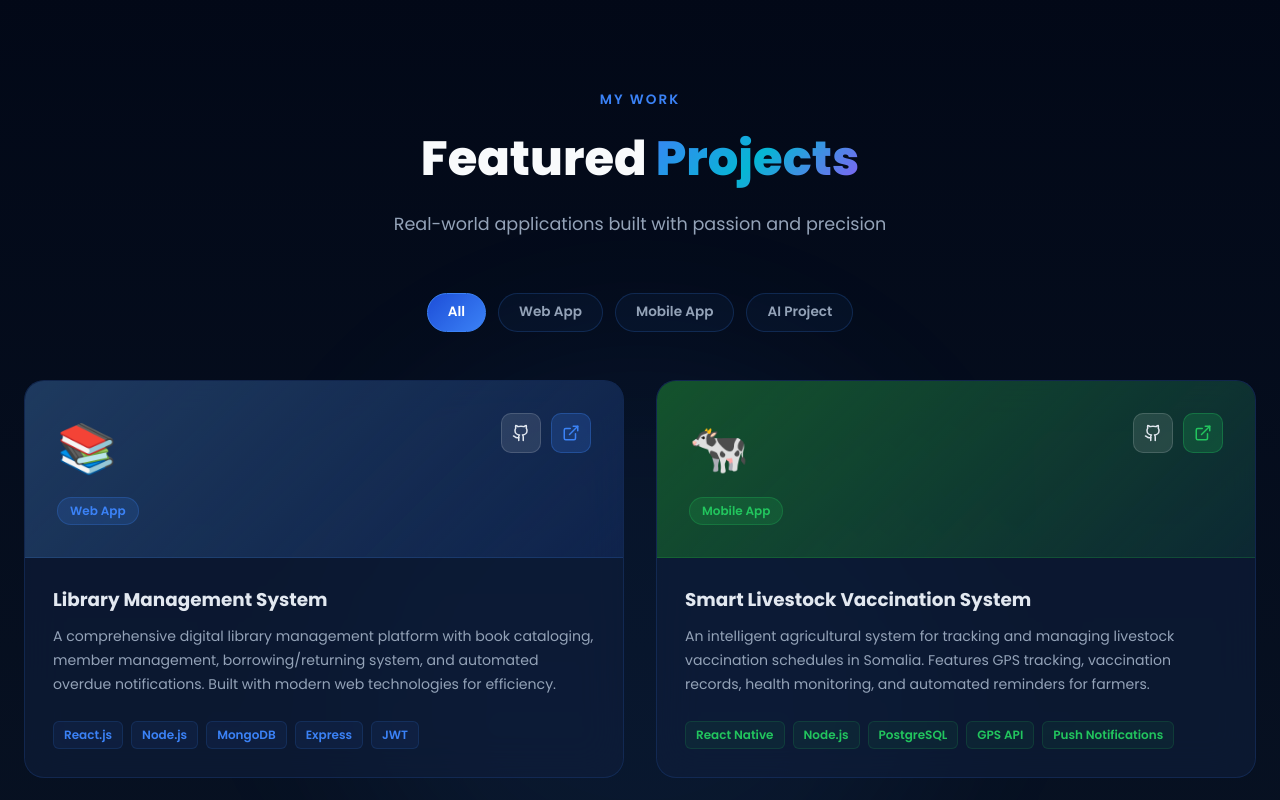
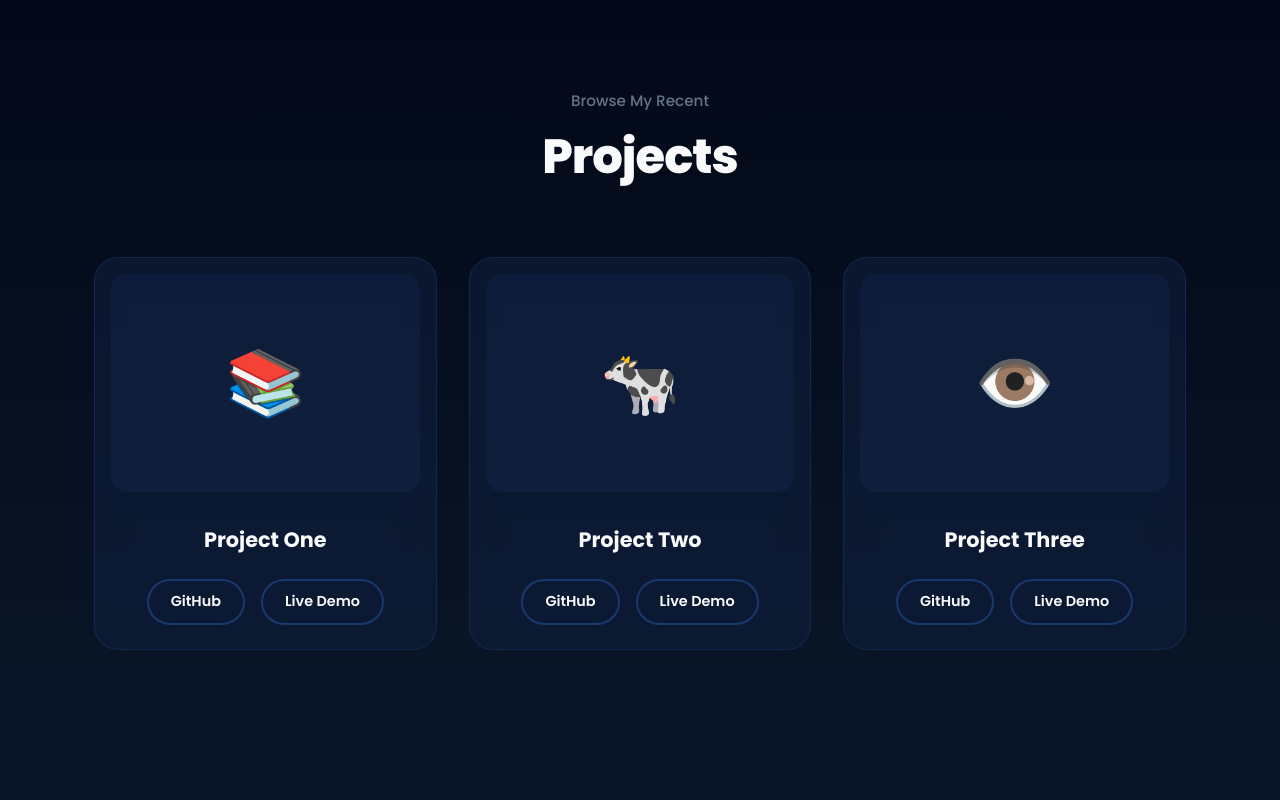
Before and after one commit to cabdinaafacmaxamedrashiid2/cabdi-naafac, a Next.js app: page / in a window 1280 px wide. Shown: the part 2020-2820 px from the top of the page. Built offline with nearby package versions, Linux system fonts and the light colour scheme.

Commit message:
redesign projects section to match requested 3-column layout

```diff
--- a/components/Projects.tsx
+++ b/components/Projects.tsx
@@ -1,6 +1,5 @@
 "use client";
 import { useEffect, useRef, useState } from "react";
-import { ExternalLink } from "lucide-react";
 
 const GithubIcon = ({ size = 20 }: { size?: number }) => (
   <svg
@@ -20,62 +19,28 @@ const GithubIcon = ({ size = 20 }: { size?: number }) => (
 
 const projects = [
   {
-    title: "Library Management System",
-    desc: "A comprehensive digital library management platform with book cataloging, member management, borrowing/returning system, and automated overdue notifications. Built with modern web technologies for efficiency.",
-    tech: ["React.js", "Node.js", "MongoDB", "Express", "JWT"],
-    icon: "📚",
-    color: "#3b82f6",
-    gradient: "linear-gradient(135deg, #1e3a5f, #2563eb20)",
+    title: "Project One",
+    image: "/project1.jpg",
     github: "https://github.com",
     demo: "#",
-    category: "Web App",
   },
   {
-    title: "Smart Livestock Vaccination System",
-    desc: "An intelligent agricultural system for tracking and managing livestock vaccination schedules in Somalia. Features GPS tracking, vaccination records, health monitoring, and automated reminders for farmers.",
-    tech: ["React Native", "Node.js", "PostgreSQL", "GPS API", "Push Notifications"],
-    icon: "🐄",
-    color: "#22c55e",
-    gradient: "linear-gradient(135deg, #14532d, #16a34a20)",
+    title: "Project Two",
+    image: "/project2.jpg",
     github: "https://github.com",
     demo: "#",
-    category: "Mobile App",
   },
   {
-    title: "Face Recognition Attendance",
-    desc: "An AI-powered attendance management system using facial recognition technology. Automatically marks attendance, prevents proxy attendance, and generates detailed analytics reports.",
-    tech: ["Python", "OpenCV", "React", "Node.js", "TensorFlow", "MongoDB"],
-    icon: "👁️",
-    color: "#8b5cf6",
-    gradient: "linear-gradient(135deg, #3b1f6e, #7c3aed20)",
+    title: "Project Three",
+    image: "/project3.jpg",
     github: "https://github.com",
     demo: "#",
-    category: "AI Project",
-  },
-  {
-    title: "Coffee Shop Application",
-    desc: "A premium mobile application for ordering specialty coffee and beverages. Features real-time order tracking, custom menu builders, digital wallet payments, and loyalty points tracking.",
-    tech: ["React Native", "Node.js", "Express", "MongoDB", "Redux Toolkit"],
-    icon: "☕",
-    color: "#d97706",
-    gradient: "linear-gradient(135deg, #78350f, #d9770620)",
-    github: "https://github.com",
-    demo: "#",
-    category: "Mobile App",
   },
 ];
 
 export default function Projects() {
   const [isVisible, setIsVisible] = useState(false);
-  const [activeFilter, setActiveFilter] = useState("All");
   const ref = useRef<HTMLDivElement>(null);
-
-  const filters = ["All", "Web App", "Mobile App", "AI Project"];
-
-  const filtered =
-    activeFilter === "All"
-      ? projects
-      : projects.filter((p) => p.category === activeFilter);
 
   useEffect(() => {
     const observer = new IntersectionObserver(
@@ -95,233 +60,171 @@ export default function Projects() {
         padding: "100px 0",
         background: "linear-gradient(180deg, #020817, #0a1628)",
         position: "relative",
-        overflow: "hidden",
       }}
     >
       <div
-        className="glow-orb"
-        style={{
-          width: 600,
-          height: 600,
-          background: "rgba(59,130,246,0.06)",
-          top: "50%",
-          left: "50%",
-          transform: "translate(-50%, -50%)",
-        }}
-      />
-
-      <div
         ref={ref}
-        style={{ maxWidth: "1280px", margin: "0 auto", padding: "0 1.5rem", position: "relative", zIndex: 1 }}
+        style={{ maxWidth: "1140px", margin: "0 auto", padding: "0 1.5rem" }}
       >
-        <p
+        {/* Title */}
+        <div
           style={{
             textAlign: "center",
-            color: "#3b82f6",
-            fontWeight: 600,
-            letterSpacing: "0.15em",
-            textTransform: "uppercase",
-            fontSize: "0.85rem",
-            marginBottom: "0.75rem",
+            marginBottom: "4rem",
+            opacity: isVisible ? 1 : 0,
+            transform: isVisible ? "translateY(0)" : "translateY(30px)",
+            transition: "all 0.6s ease",
           }}
         >
-          My Work
-        </p>
-        <h2 className="section-title">
-          Featured <span className="gradient-text">Projects</span>
-        </h2>
-        <p className="section-subtitle">
-          Real-world applications built with passion and precision
-        </p>
-
-        {/* Filter Buttons */}
-        <div
-          style={{
-            display: "flex",
-            justifyContent: "center",
-            gap: "0.75rem",
-            marginBottom: "3rem",
-            flexWrap: "wrap",
-          }}
-        >
-          {filters.map((filter) => (
-            <button
-              key={filter}
-              onClick={() => setActiveFilter(filter)}
-              style={{
-                padding: "8px 20px",
-                borderRadius: "50px",
-                border: `1px solid ${activeFilter === filter ? "#3b82f6" : "rgba(59,130,246,0.2)"}`,
-                background:
-                  activeFilter === filter
-                    ? "linear-gradient(135deg, #1d4ed8, #3b82f6)"
-                    : "rgba(59,130,246,0.05)",
-                color: activeFilter === filter ? "white" : "#94a3b8",
-                fontSize: "0.85rem",
-                fontWeight: 600,
-                cursor: "pointer",
-                transition: "all 0.3s",
-                fontFamily: "Poppins, sans-serif",
-              }}
-            >
-              {filter}
-            </button>
-          ))}
+          <p
+            style={{
+              color: "#64748b",
+              fontWeight: 500,
+              fontSize: "0.95rem",
+              marginBottom: "0.5rem",
+            }}
+          >
+            Browse My Recent
+          </p>
+          <h2
+            style={{
+              fontSize: "3rem",
+              fontWeight: 800,
+              color: "#f8fafc",
+              letterSpacing: "-0.02em",
+            }}
+          >
+            Projects
+          </h2>
         </div>
 
+        {/* Projects Grid */}
         <div
           style={{
             display: "grid",
-            gridTemplateColumns: "repeat(2, 1fr)",
+            gridTemplateColumns: "repeat(3, 1fr)",
             gap: "2rem",
+            opacity: isVisible ? 1 : 0,
+            transform: isVisible ? "translateY(0)" : "translateY(40px)",
+            transition: "all 0.8s ease 0.2s",
           }}
           className="projects-grid"
         >
-          {filtered.map((project, i) => (
+          {projects.map((project, i) => (
             <div
               key={project.title}
               className="glass-card"
               style={{
-                borderRadius: "20px",
+                borderRadius: "24px",
                 overflow: "hidden",
-                transition: "all 0.4s ease",
-                opacity: isVisible ? 1 : 0,
-                transform: isVisible ? "translateY(0)" : "translateY(40px)",
-                transitionDelay: `${i * 0.12}s`,
+                border: "1px solid rgba(59, 130, 246, 0.15)",
+                textAlign: "center",
+                transition: "all 0.3s ease",
               }}
               onMouseEnter={(e) => {
-                (e.currentTarget as HTMLElement).style.transform = "translateY(-8px)";
-                (e.currentTarget as HTMLElement).style.boxShadow = `0 25px 60px ${project.color}25`;
-                (e.currentTarget as HTMLElement).style.borderColor = `${project.color}40`;
+                e.currentTarget.style.transform = "translateY(-8px)";
+                e.currentTarget.style.boxShadow = "0 20px 40px rgba(0,0,0,0.3)";
               }}
               onMouseLeave={(e) => {
-                (e.currentTarget as HTMLElement).style.transform = "translateY(0)";
-                (e.currentTarget as HTMLElement).style.boxShadow = "none";
-                (e.currentTarget as HTMLElement).style.borderColor = "rgba(59,130,246,0.15)";
+                e.currentTarget.style.transform = "translateY(0)";
+                e.currentTarget.style.boxShadow = "none";
               }}
             >
-              {/* Project Header */}
+              {/* Project Image */}
               <div
                 style={{
-                  background: project.gradient,
-                  padding: "2rem",
-                  borderBottom: `1px solid ${project.color}25`,
-                  display: "flex",
-                  justifyContent: "space-between",
-                  alignItems: "flex-start",
+                  width: "100%",
+                  height: "250px",
+                  overflow: "hidden",
+                  borderRadius: "16px",
+                  margin: "0",
+                  padding: "1rem",
                 }}
               >
-                <div>
-                  <div style={{ fontSize: "3rem", marginBottom: "0.75rem" }}>
-                    {project.icon}
-                  </div>
-                  <span
-                    style={{
-                      display: "inline-block",
-                      background: `${project.color}25`,
-                      border: `1px solid ${project.color}40`,
-                      color: project.color,
-                      fontSize: "0.75rem",
-                      fontWeight: 600,
-                      padding: "4px 12px",
-                      borderRadius: "50px",
-                    }}
-                  >
-                    {project.category}
-                  </span>
-                </div>
-
-                {/* Action buttons */}
-                <div style={{ display: "flex", gap: "10px" }}>
-                  <a
-                    href={project.github}
-                    target="_blank"
-                    rel="noopener noreferrer"
-                    style={{
-                      display: "flex",
-                      alignItems: "center",
-                      justifyContent: "center",
-                      width: 40,
-                      height: 40,
-                      borderRadius: "10px",
-                      background: "rgba(255,255,255,0.1)",
-                      border: "1px solid rgba(255,255,255,0.15)",
-                      color: "#e2e8f0",
-                      textDecoration: "none",
-                      transition: "all 0.3s",
-                    }}
-                    onMouseEnter={(e) => {
-                      (e.currentTarget as HTMLElement).style.background = "rgba(255,255,255,0.2)";
-                    }}
-                    onMouseLeave={(e) => {
-                      (e.currentTarget as HTMLElement).style.background = "rgba(255,255,255,0.1)";
-                    }}
-                  >
-                    <GithubIcon size={18} />
-                  </a>
-                  <a
-                    href={project.demo}
-                    style={{
-                      display: "flex",
-                      alignItems: "center",
-                      justifyContent: "center",
-                      width: 40,
-                      height: 40,
-                      borderRadius: "10px",
-                      background: `${project.color}30`,
-                      border: `1px solid ${project.color}50`,
-                      color: project.color,
-                      textDecoration: "none",
-                      transition: "all 0.3s",
-                    }}
-                  >
-                    <ExternalLink size={18} />
-                  </a>
+                <div
+                  style={{
+                    width: "100%",
+                    height: "100%",
+                    borderRadius: "16px",
+                    overflow: "hidden",
+                    background: "rgba(59, 130, 246, 0.05)",
+                    display: "flex",
+                    alignItems: "center",
+                    justifyContent: "center",
+                    fontSize: "4rem",
+                  }}
+                >
+                  {i === 0 && "📚"}
+                  {i === 1 && "🐄"}
+                  {i === 2 && "👁️"}
                 </div>
               </div>
 
-              {/* Project Body */}
-              <div style={{ padding: "1.75rem" }}>
-                <h3
+              {/* Project Title */}
+              <h3
+                style={{
+                  color: "#f8fafc",
+                  fontSize: "1.3rem",
+                  fontWeight: 700,
+                  padding: "1rem 1rem 0.75rem",
+                }}
+              >
+                {project.title}
+              </h3>
+
+              {/* Buttons */}
+              <div
+                style={{
+                  display: "flex",
+                  justifyContent: "center",
+                  gap: "1rem",
+                  padding: "0.75rem 1rem 1.5rem",
+                }}
+              >
+                <a
+                  href={project.github}
+                  target="_blank"
+                  rel="noopener noreferrer"
                   style={{
-                    fontSize: "1.15rem",
-                    fontWeight: 700,
-                    color: "#e2e8f0",
-                    marginBottom: "0.75rem",
+                    padding: "10px 22px",
+                    borderRadius: "30px",
+                    border: "2px solid rgba(59, 130, 246, 0.3)",
+                    color: "#f8fafc",
+                    fontWeight: 600,
+                    fontSize: "0.9rem",
+                    textDecoration: "none",
+                    transition: "all 0.3s ease",
+                  }}
+                  onMouseEnter={(e) => {
+                    e.currentTarget.style.background = "rgba(59, 130, 246, 0.1)";
+                  }}
+                  onMouseLeave={(e) => {
+                    e.currentTarget.style.background = "transparent";
                   }}
                 >
-                  {project.title}
-                </h3>
-                <p
+                  GitHub
+                </a>
+                <a
+                  href={project.demo}
                   style={{
-                    color: "#94a3b8",
-                    fontSize: "0.88rem",
-                    lineHeight: 1.7,
-                    marginBottom: "1.5rem",
+                    padding: "10px 22px",
+                    borderRadius: "30px",
+                    border: "2px solid rgba(59, 130, 246, 0.3)",
+                    color: "#f8fafc",
+                    fontWeight: 600,
+                    fontSize: "0.9rem",
+                    textDecoration: "none",
+                    transition: "all 0.3s ease",
+                  }}
+                  onMouseEnter={(e) => {
+                    e.currentTarget.style.background = "rgba(59, 130, 246, 0.1)";
+                  }}
+                  onMouseLeave={(e) => {
+                    e.currentTarget.style.background = "transparent";
                   }}
                 >
-                  {project.desc}
-                </p>
-
-                {/* Tech Stack */}
-                <div style={{ display: "flex", flexWrap: "wrap", gap: "0.5rem" }}>
-                  {project.tech.map((tech) => (
-                    <span
-                      key={tech}
-                      style={{
-                        background: `${project.color}12`,
-                        border: `1px solid ${project.color}25`,
-                        color: project.color,
-                        fontSize: "0.75rem",
-                        fontWeight: 600,
-                        padding: "4px 10px",
-                        borderRadius: "6px",
-                      }}
-                    >
-                      {tech}
-                    </span>
-                  ))}
-                </div>
+                  Live Demo
+                </a>
               </div>
             </div>
           ))}
```
